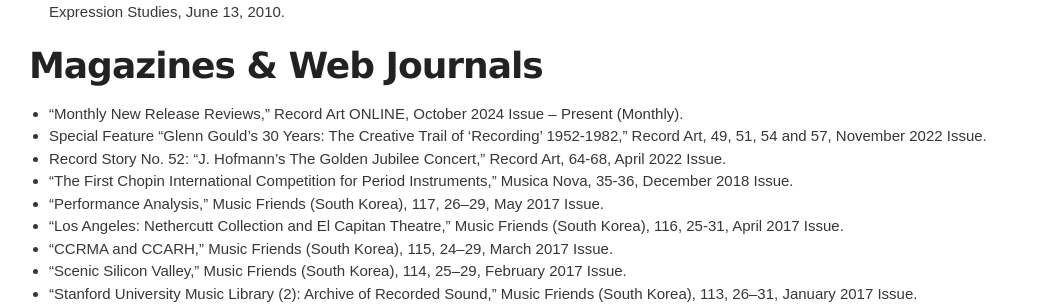
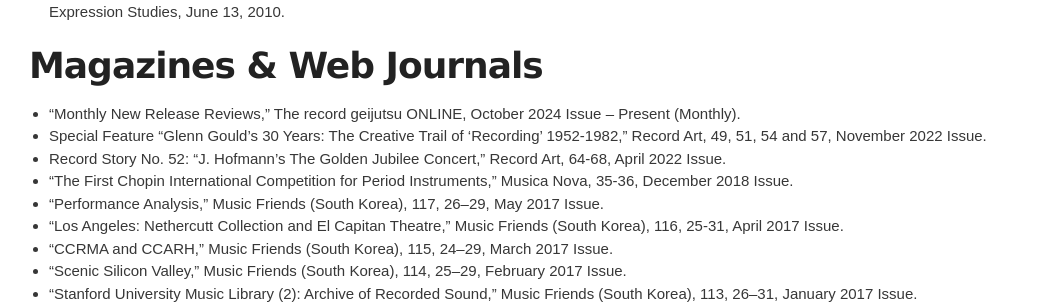
Before and after one commit to akikowashino/akikowashino.github.io, a Jekyll site: the page built from index-en.md, in a window 1280 px wide and 900 px high, scrolled down 2732 px. Shown: the part 155-459 px from the top of the window, without its empty margins (121-1158 px from the left). Built offline with Jekyll 4.4.1, drawn with Linux system fonts in a browser that asks for light colours.

Commit message:
Update index-en.md

```diff
--- a/index-en.md
+++ b/index-en.md
@@ -78,7 +78,7 @@
 * Akiko Washino, “The Creation and Structure of Voříšek’s Sonata Op. 20 (1820–24),” 8th Annual Conference of the Japanese Society for Music Expression Studies, June 13, 2010.
 
 # Magazines & Web Journals
-* "Monthly New Release Reviews," Record Art ONLINE, October 2024 Issue – Present (Monthly).
+* "Monthly New Release Reviews," The record geijutsu ONLINE, October 2024 Issue – Present (Monthly).
 * Special Feature "Glenn Gould's 30 Years: The Creative Trail of ‘Recording’ 1952-1982," Record Art, 49, 51, 54 and 57, November 2022 Issue.
 * Record Story No. 52: "J. Hofmann’s The Golden Jubilee Concert," Record Art, 64-68, April 2022 Issue.
 * "The First Chopin International Competition for Period Instruments," Musica Nova, 35-36, December 2018 Issue.
```
